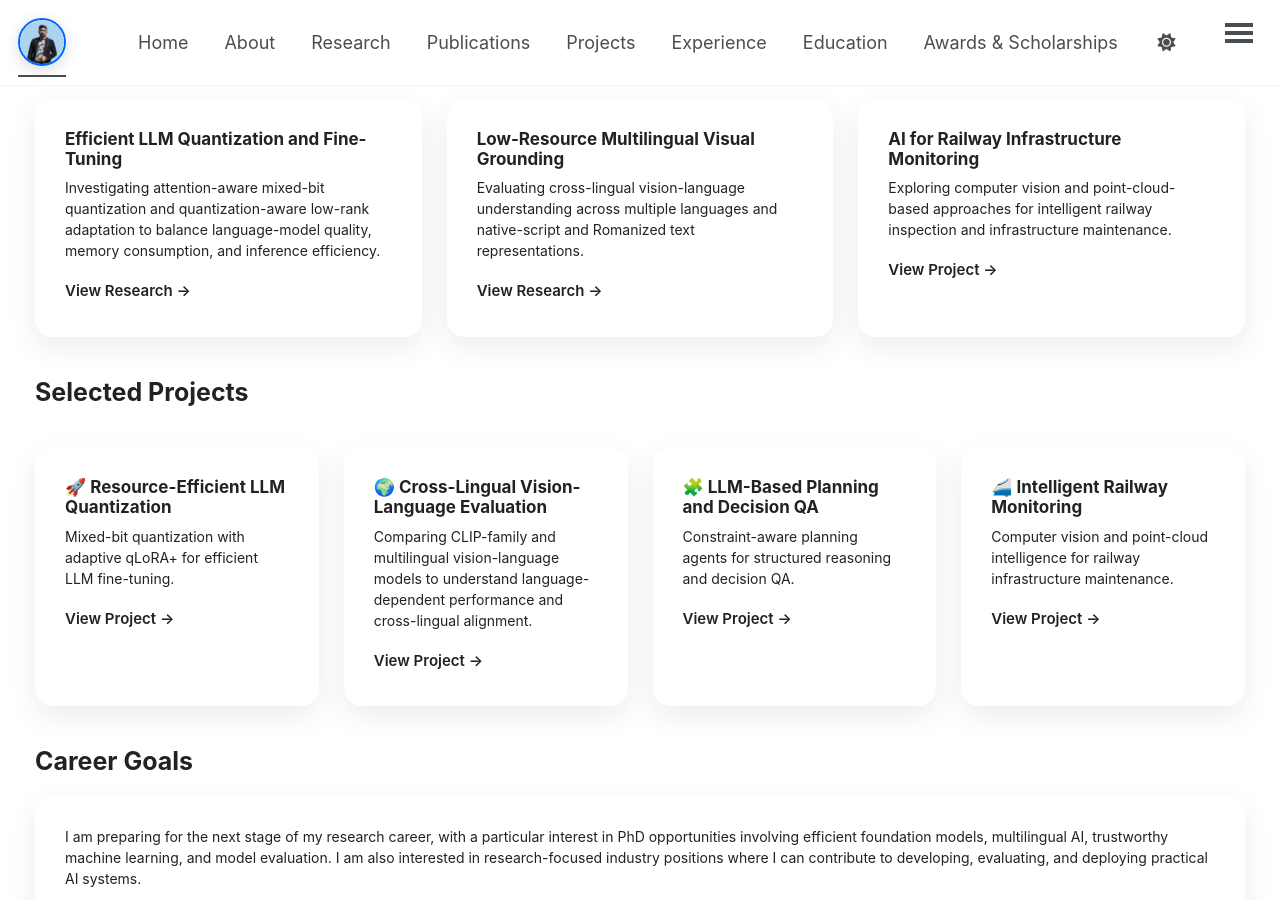
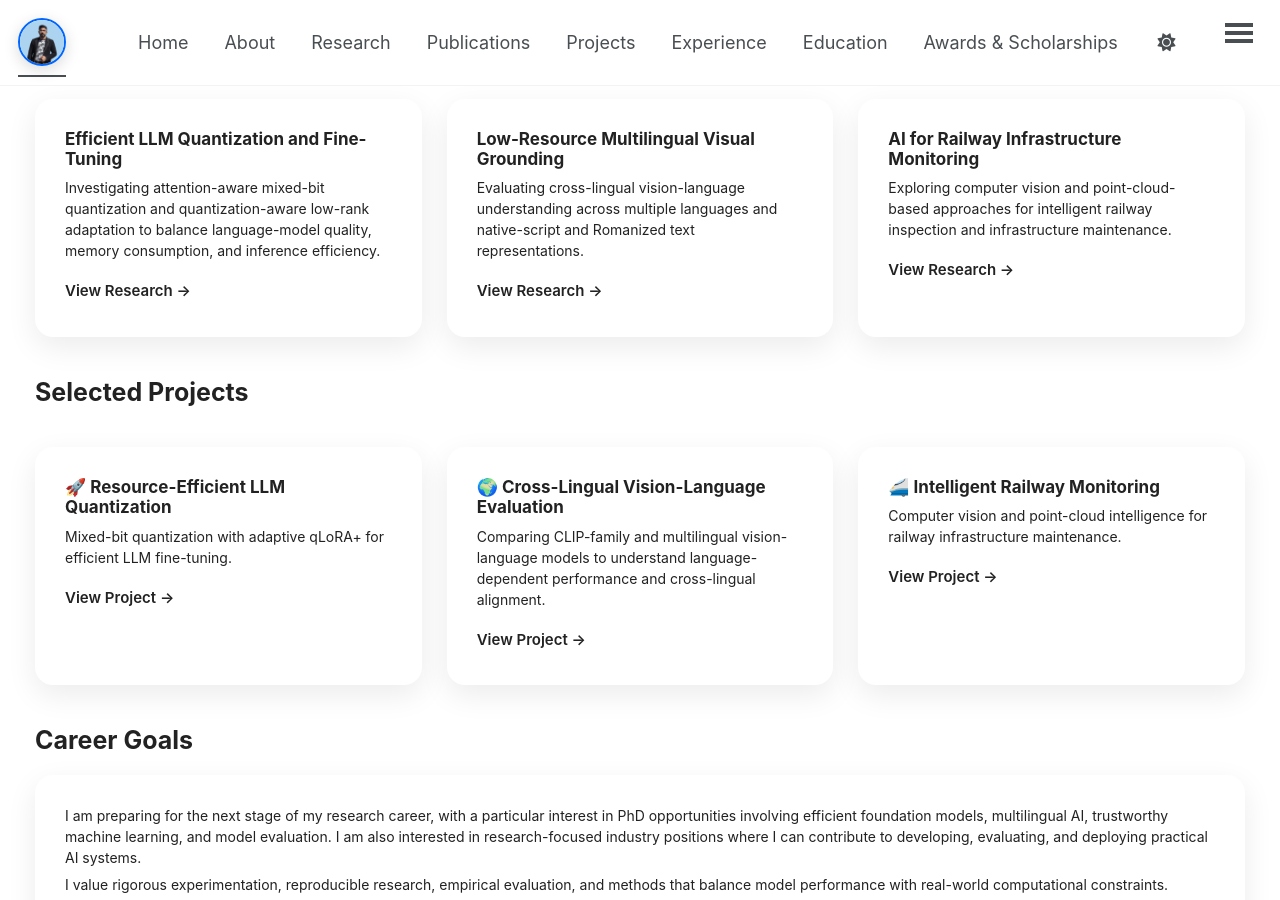
Before and after one commit to Fazi743/Fazi743.github.io, a Jekyll site: the page built from index.html, in a window 1280 px wide and 900 px high, scrolled down 1807 px. Built offline with Jekyll 4.4.1, drawn with Linux system fonts in a browser that asks for light colours; a style sheet for code colours, icons or effects is not loaded.

Commit message:
Remove LLM-Based Planning and Decision QA section
Removed LLM-Based Planning and Decision QA section from the index.html file.

```diff
--- a/index.html
+++ b/index.html
@@ -265,7 +265,7 @@
             and infrastructure maintenance.
         </p>
 
-<a class="link-arrow" href="/projects/">View Project →</a>
+<a class="link-arrow" href="/publications/">View Research →</a>
 
 </div>
 
@@ -304,21 +304,6 @@
     Comparing CLIP-family and multilingual vision-language
     models to understand language-dependent performance
     and cross-lingual alignment.
-</p>
-
-<a class="link-arrow" href="/projects/">View Project →</a>
-
-</div>
-
-<div class="card">
-
-<h3>🧩 LLM-Based Planning and Decision QA</h3>
-
-<p>
-
-Constraint-aware planning agents
-for structured reasoning and decision QA.
-
 </p>
 
 <a class="link-arrow" href="/projects/">View Project →</a>
```
